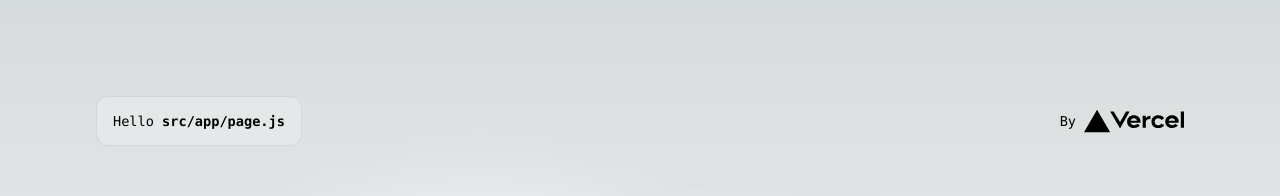
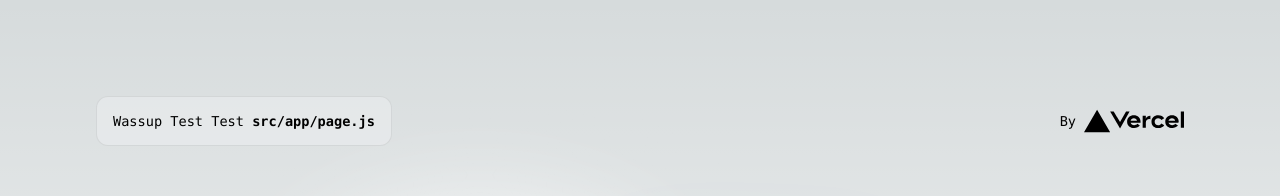
Before and after one commit to acmucsd-projects/sp24-hack-team-1, a Next.js app in the folder client/: page / in a window 1280 px wide. Shown: the top 196 px of the page. Built offline with nearby package versions, Linux system fonts and the light colour scheme.

Commit message:
testbuild1

```diff
--- a/client/src/app/page.js
+++ b/client/src/app/page.js
@@ -6,7 +6,7 @@ export default function Home() {
     <main className={styles.main}>
       <div className={styles.description}>
         <p>
-          Hello&nbsp;
+          Wassup Test Test&nbsp;
           <code className={styles.code}>src/app/page.js</code>
         </p>
         <div>
```
